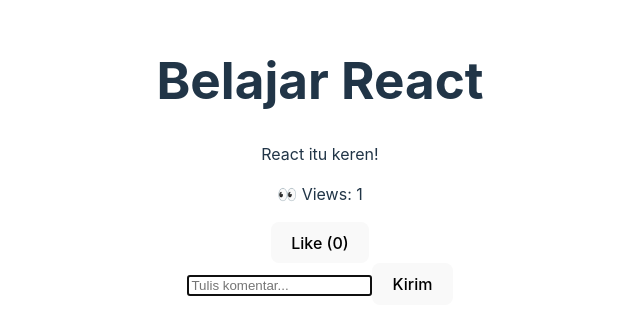
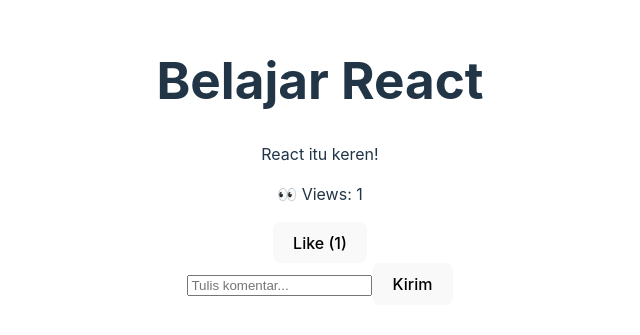
Before and after one commit to ziyad1412/Frontend-Path, a React (Vite) app: page /article/1 in a window 1280 px wide. Shown: the part 231-566 px from the top of the page, without its empty margins (320-960 px from the left). Built offline with nearby package versions, Linux system fonts and the light colour scheme.

Commit message:
Materi 8

```diff
--- /dev/null
+++ b/src/hooks/useCounter.js
@@ -0,0 +1,17 @@
+import { useState, useEffect } from "react";
+
+function useCounter(initialValue = 0) {
+  const [count, setCount] = useState(initialValue);
+
+  const increment = () => {
+    setCount((prev) => prev + 1);
+  };
+
+  useEffect(() => {
+    increment(); // Tambahkan 1 saat pertama kali dipakai (contoh: views)
+  }, []);
+
+  return [count, increment];
+}
+
+export default useCounter;
--- a/src/pages/ArticleDetail.jsx
+++ b/src/pages/ArticleDetail.jsx
@@ -1,5 +1,6 @@
 import { useParams } from "react-router-dom";
-import { useState, useEffect, useRef } from "react";
+import { useState, useRef } from "react";
+import useCounter from "../hooks/useCounter"; // Import Custom Hook
 
 const articles = [
   { id: 1, title: "Belajar React", content: "React itu keren!" },
@@ -11,25 +12,16 @@
 ];
 
 function ArticleDetail() {
-  const { id } = useParams(); // Ambil ID dari URL
+  const { id } = useParams();
   const article = articles.find((a) => a.id === parseInt(id));
 
   if (!article) return <h2>Artikel tidak ditemukan</h2>;
 
-  const [likes, setLikes] = useState(0);
-  const [comment, setComment] = useState(""); // State untuk input komentar
-  const [comments, setComments] = useState([]); // State untuk daftar komentar
-  const [views, setViews] = useState(0); // State untuk menyimpan jumlah views
-  const commentInputRef = useRef(null); // useRef untuk referensi input komentar
-
-  useEffect(() => {
-    setViews((prevViews) => prevViews + 1); // Tambah views setiap kali halaman dibuka
-    commentInputRef.current.focus(); // Fokus otomatis ke input komentar saat halaman dibuka
-  }, []); // Dependency array kosong agar hanya dijalankan saat pertama kali render
-
-  const handleLike = () => {
-    setLikes(likes + 1);
-  };
+  const [likes, incrementLikes] = useCounter(0); // Gunakan useCounter untuk likes
+  const [views] = useCounter(0); // Gunakan useCounter untuk views
+  const [comment, setComment] = useState("");
+  const [comments, setComments] = useState([]);
+  const commentInputRef = useRef(null);
 
   const handleCommentChange = (event) => {
     setComment(event.target.value);
@@ -38,8 +30,8 @@
   const handleSubmit = (event) => {
     event.preventDefault();
     if (comment.trim() !== "") {
-      setComments([...comments, comment]); // Tambahkan komentar ke list
-      setComment(""); // Reset input setelah submit
+      setComments([...comments, comment]);
+      setComment("");
     }
   };
 
@@ -48,12 +40,12 @@
       <h1>{article.title}</h1>
       <p>{article.content}</p>
       <p>👀 Views: {views}</p>
-      <button onClick={handleLike}>Like ({likes})</button>
+      <button onClick={incrementLikes}>Like ({likes})</button>
 
       {/* Form untuk menambahkan komentar */}
       <form onSubmit={handleSubmit}>
         <input
-          ref={commentInputRef} // Tambahkan ref untuk fokus otomatis
+          ref={commentInputRef}
           type="text"
           placeholder="Tulis komentar..."
           value={comment}
```
